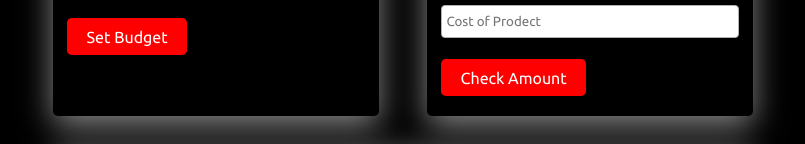
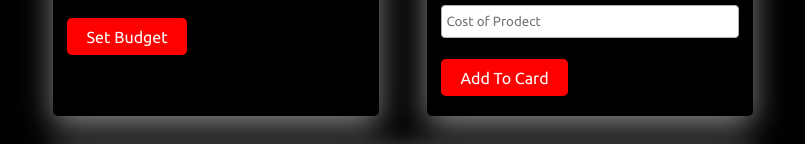
Before and after one commit to AmmarBinAli/Budget-App, a plain HTML site: page index.html in a window 1280 px wide. Shown: the part 244-388 px from the top of the page, without its empty margins (237-1042 px from the left). Drawn offline with Linux system fonts and the light colour scheme.

Commit message:
Update index.html

```diff
--- a/index.html
+++ b/index.html
@@ -46,7 +46,7 @@
           <p class="hide error " id="costError">
             Please enter valid value
           </p>
-          <button class="submit" id="userAmount" onclick="amountChecker()">Check Amount</button>
+          <button class="submit" id="userAmount" onclick="amountChecker()">Add To Card</button>
         </div>
       </div>
 
```
